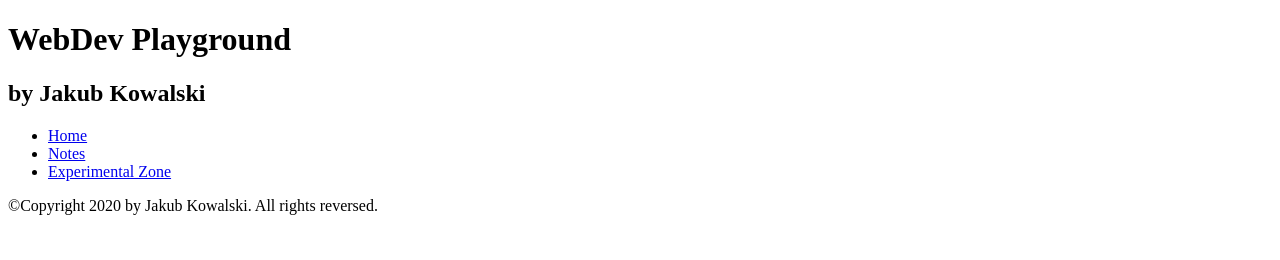
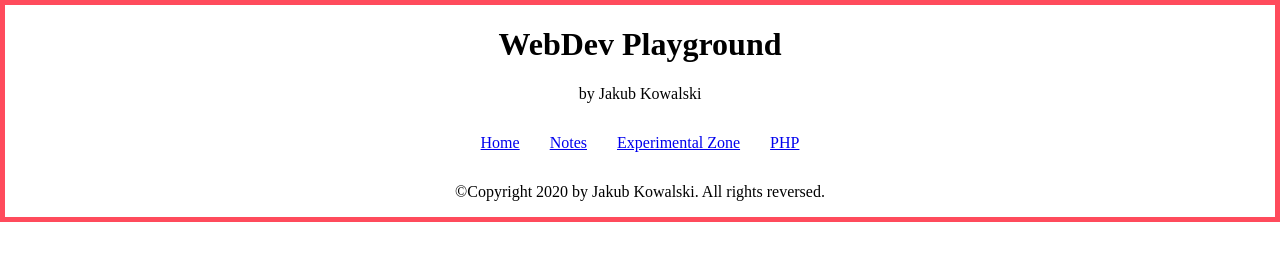
Before and after one commit to Nigtellios/webdev-playground, a plain HTML site: page index.html in a window 1280 px wide. Drawn offline with Linux system fonts and the light colour scheme; files that its build step writes are made by us from their sources; a web font is replaced by a local one.

Commit message:
Basic build v0.01
Created some additional files, I've decided how it would looks like.

```diff
--- a/css/style.css
+++ b/css/style.css
@@ -0,0 +1,43 @@
+/* IMPORTS */
+@import url('https://fonts.googleapis.com/css?family=Lato:200');
+
+/* NATIVE CLASSES */
+body {
+    margin: 0px;
+    padding: 0px;
+    background: rgba(255, 255, 255, 1.0);
+    border: 5px solid rgba(255, 75, 92, 1.0);
+}
+
+ul {
+    padding-inline-start: 0px;
+}
+
+header {
+    text-align: center;
+}
+
+nav {
+    text-align: center;
+}
+
+nav > ul {
+    list-style: none;
+    display: flex;
+    flex-direction: row;
+    justify-content: center;
+}
+
+footer {
+    text-align: center;
+}
+
+nav > ul > li {
+    padding: 15px;
+}
+
+img {
+    max-width: 100%;
+}
+
+/* CLASSES */
--- a/index.html
+++ b/index.html
@@ -4,20 +4,21 @@
     <meta charset="utf-8">
     <title>WebDev Playground</title>
     <link href="https://fonts.googleapis.com/css?family=Open+Sans+Condensed:300|Sonsie+One" rel="stylesheet" type="text/css">
-    <link rel="stylesheet" href="style.css">
+    <link href="../css/style.css" rel="stylesheet" type="text/css">
   </head>
 
   <body>
     <header>
       <h1>WebDev Playground</h1>
-      <h2>by Jakub Kowalski</h2>
+      <p>by Jakub Kowalski</p>
     </header>
 
     <nav>
       <ul>
-        <li><a href="#">Home</a></li>
-        <li><a href="#">Notes</a></li>
-        <li><a href="#">Experimental Zone</a></li>
+        <li><a href="../index.html">Home</a></li>
+        <li><a href="../notes.html">Notes</a></li>
+        <li><a href="../expzone.html">Experimental Zone</a></li>
+        <li><a href="../phpzone.html">PHP</a></li>
       </ul>
     </nav>
 
```
Also changed, not shown: expzone.html (added), notes.html (added), phpzone.html (added), 1 other file.
